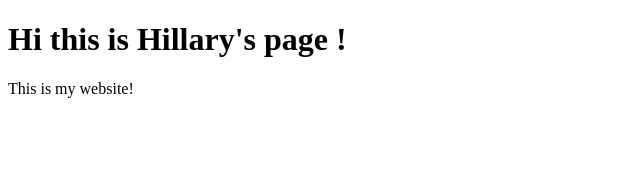
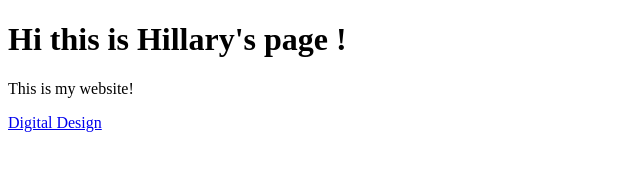
Before and after one commit to HillaryR2/HillaryR2.github.io, a plain HTML site: page index.html in a window 1280 px wide. Shown: the whole page, without its empty margins (0-640 px from the left). Drawn offline with Linux system fonts and the light colour scheme.

Commit message:
Update index.html

```diff
--- a/index.html
+++ b/index.html
@@ -12,5 +12,7 @@
 
       <p> This is my website! </p>
 
+<a href = “digitaldesign.html”> Digital Design </a>
+
   </body>
 </html>
```
